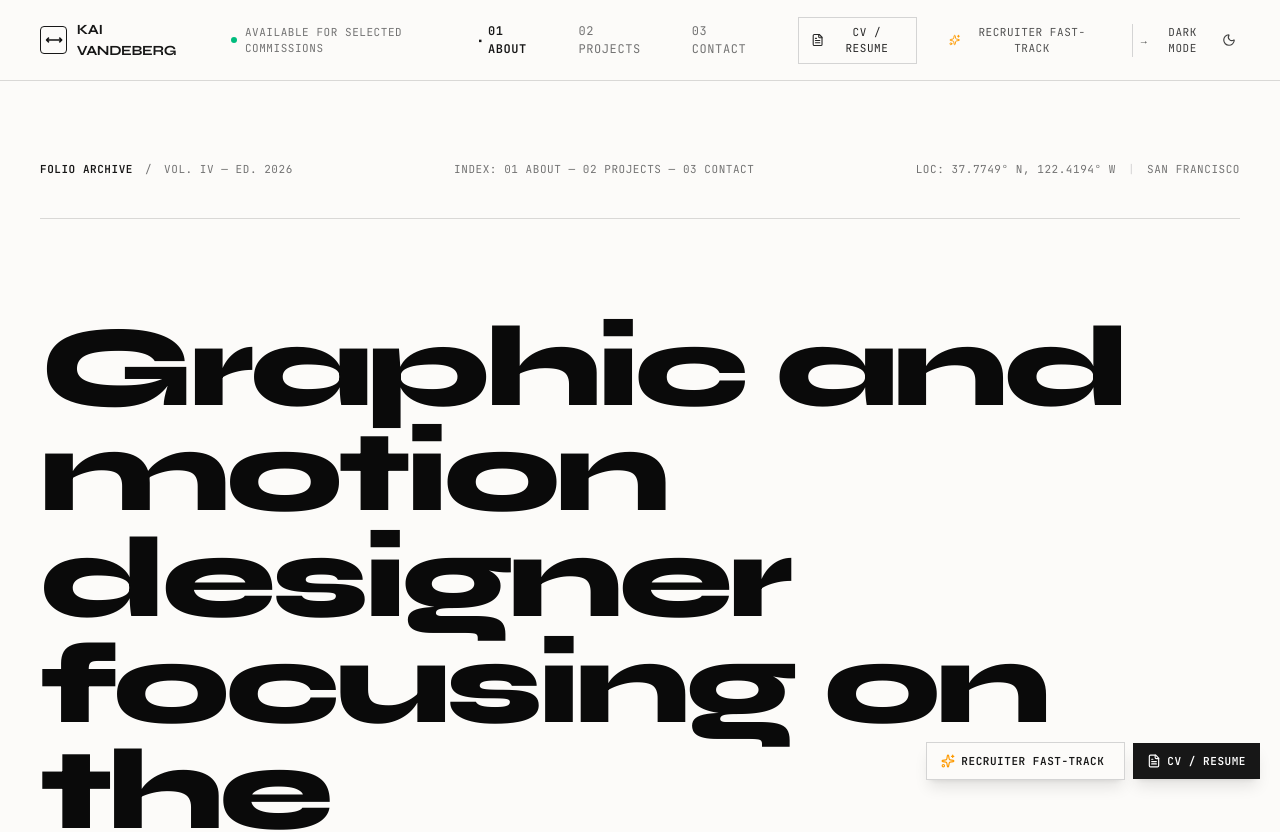
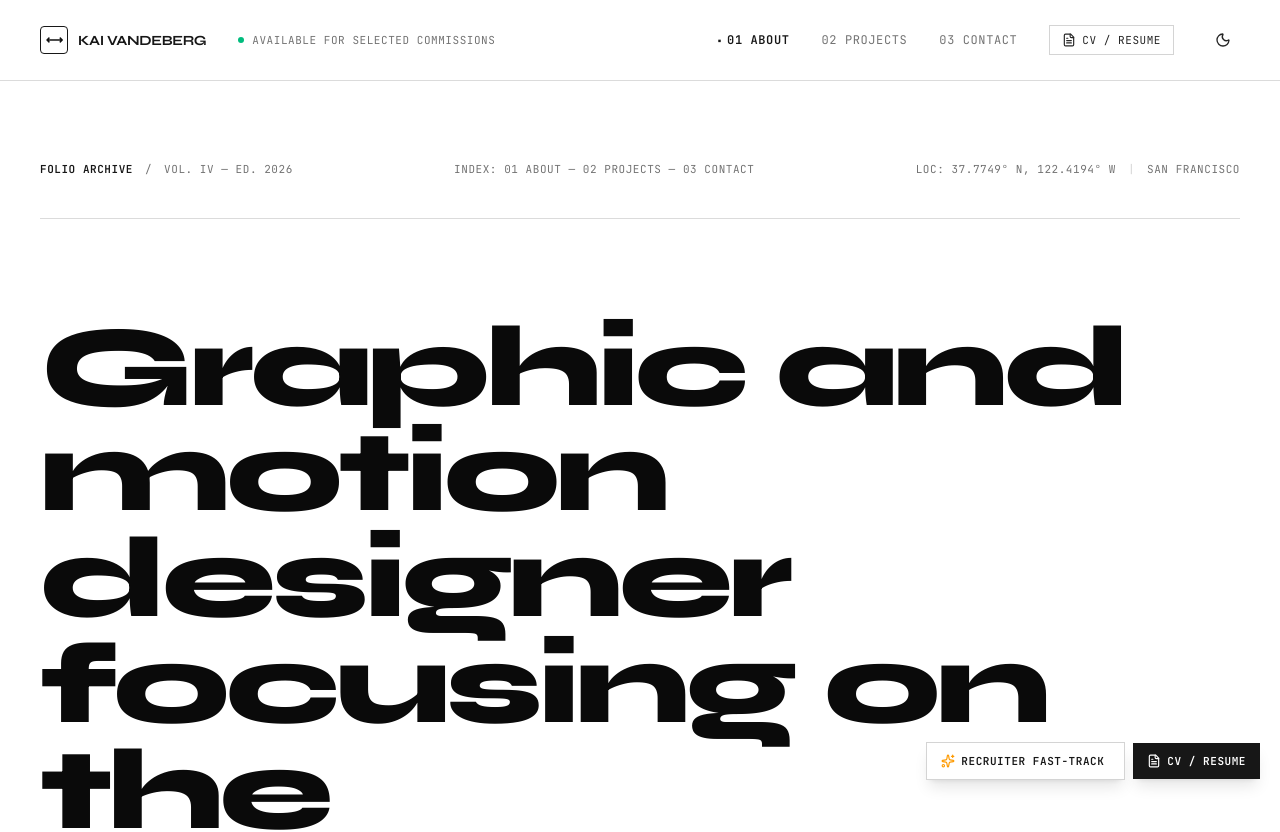
Before and after one commit to bencutelamne/ben-portfolio, a React (Vite) app: page / in a window 1280 px wide. Shown: the top 832 px of the page. Built offline with nearby package versions, Linux system fonts and the light colour scheme.

Commit message:
ignore .env

```diff
--- a/src/App.tsx
+++ b/src/App.tsx
@@ -71,7 +71,7 @@ export default function App() {
   };
 
   return (
-    <div className="min-h-screen flex flex-col bg-[#fcfbf9] text-[#111111] dark:bg-[#0c0c0d] dark:text-[#f3f3f3] transition-colors duration-300 selection:bg-neutral-900 selection:text-white dark:selection:bg-white dark:selection:text-black">
+    <div className="min-h-screen flex flex-col bg-white text-[#111111] dark:bg-[#0c0c0d] dark:text-[#f3f3f3] transition-colors duration-300 selection:bg-neutral-900 selection:text-white dark:selection:bg-white dark:selection:text-black">
 
       {/* Navigation Masthead */}
       <Header
@@ -110,7 +110,7 @@ export default function App() {
       >
         <button
           onClick={() => setIsRecruiterTourOpen(true)}
-          className="flex items-center space-x-1.5 px-3.5 py-2.5 bg-[#fcfbf9] dark:bg-[#0c0c0d] border border-neutral-300 dark:border-neutral-700 hover:border-neutral-900 dark:hover:border-white text-neutral-900 dark:text-white shadow-lg backdrop-blur-sm transition-all hover:scale-105"
+          className="flex items-center space-x-1.5 px-3.5 py-2.5 bg-white dark:bg-[#0c0c0d] border border-neutral-300 dark:border-neutral-700 hover:border-neutral-900 dark:hover:border-white text-neutral-900 dark:text-white shadow-lg backdrop-blur-sm transition-all hover:scale-105"
           title="Recruiter Fast-Track"
         >
           <Sparkles className="w-3.5 h-3.5 text-amber-500" />
--- a/src/components/ContactSection.tsx
+++ b/src/components/ContactSection.tsx
@@ -141,7 +141,7 @@ export const ContactSection: React.FC<ContactSectionProps> = ({ onOpenResume })
                   <select
                     value={inquiryType}
                     onChange={(e) => setInquiryType(e.target.value)}
-                    className="w-full p-2.5 bg-[#fcfbf9] dark:bg-[#0c0c0d] border border-neutral-300 dark:border-neutral-700 text-neutral-900 dark:text-white focus:outline-none focus:border-neutral-950 dark:focus:border-white text-xs"
+                    className="w-full p-2.5 bg-white dark:bg-[#0c0c0d] border border-neutral-300 dark:border-neutral-700 text-neutral-900 dark:text-white focus:outline-none focus:border-neutral-950 dark:focus:border-white text-xs"
                   >
                     <option value="Full-time Creative Direction Role">Full-time Creative Direction / Lead Role</option>
                     <option value="Senior Brand & Visual Systems Position">Senior Brand Systems Position</option>
@@ -160,7 +160,7 @@ export const ContactSection: React.FC<ContactSectionProps> = ({ onOpenResume })
                     value={customMsg}
                     onChange={(e) => setCustomMsg(e.target.value)}
                     placeholder="Describe timeline, scope, or company background..."
-                    className="w-full p-2.5 bg-[#fcfbf9] dark:bg-[#0c0c0d] border border-neutral-300 dark:border-neutral-700 text-neutral-900 dark:text-white focus:outline-none focus:border-neutral-950 dark:focus:border-white text-xs placeholder:text-neutral-400"
+                    className="w-full p-2.5 bg-white dark:bg-[#0c0c0d] border border-neutral-300 dark:border-neutral-700 text-neutral-900 dark:text-white focus:outline-none focus:border-neutral-950 dark:focus:border-white text-xs placeholder:text-neutral-400"
                   />
                 </div>
 
--- a/src/components/Footer.tsx
+++ b/src/components/Footer.tsx
@@ -27,7 +27,7 @@ export const Footer: React.FC = () => {
   };
 
   return (
-    <footer className="w-full bg-[#fcfbf9] dark:bg-[#0c0c0d] editorial-border-t py-12 md:py-16 text-[12px] font-mono-custom text-neutral-500 dark:text-neutral-400">
+    <footer className="w-full bg-white dark:bg-[#0c0c0d] editorial-border-t py-12 md:py-16 text-[12px] font-mono-custom text-neutral-500 dark:text-neutral-400">
       <div className="max-w-[1520px] mx-auto px-4 sm:px-6 lg:px-10">
 
         {/* 4-column colophon footer */}
--- a/src/components/Header.tsx
+++ b/src/components/Header.tsx
@@ -38,8 +38,8 @@ export const Header: React.FC<HeaderProps> = ({
       id="editorial-header"
       className={`sticky top-0 z-40 w-full transition-all duration-300 ${
         scrolled
-          ? 'bg-[#fcfbf9]/95 dark:bg-[#0c0c0d]/95 backdrop-blur-md editorial-border-b'
-          : 'bg-[#fcfbf9] dark:bg-[#0c0c0d] editorial-border-b'
+          ? 'bg-white/95 dark:bg-[#0c0c0d]/95 backdrop-blur-md editorial-border-b'
+          : 'bg-white dark:bg-[#0c0c0d] editorial-border-b'
       }`}
     >
       <div className="max-w-[1520px] mx-auto px-4 sm:px-6 lg:px-10">
@@ -97,31 +97,19 @@ export const Header: React.FC<HeaderProps> = ({
               <span>CV / RESUME</span>
             </button>
 
-            {/* Recruiter Quick View */}
-            {onOpenRecruiterTour && (
-              <button
-                id="header-recruiter-tour-btn"
-                onClick={onOpenRecruiterTour}
-                className="hidden xl:flex items-center space-x-1 text-[11px] font-mono-custom tracking-wider text-neutral-600 hover:text-neutral-950 dark:text-neutral-400 dark:hover:text-white transition-colors"
-                title="Open Recruiter Fast-Track"
-              >
-                <Sparkles className="w-3 h-3 text-amber-500" />
-                <span>RECRUITER FAST-TRACK</span>
-              </button>
-            )}
-
             {/* Dark Mode Toggle */}
             <button
               id="header-dark-mode-toggle"
               onClick={() => setDarkMode((prev) => !prev)}
-              aria-label="Toggle visual theme"
-              className="flex items-center space-x-1.5 text-[11px] font-mono-custom tracking-wider text-neutral-700 dark:text-neutral-300 hover:text-neutral-950 dark:hover:text-white transition-colors group cursor-pointer pl-2 border-l border-neutral-300 dark:border-neutral-800"
+              aria-label={darkMode ? 'Switch to light mode' : 'Switch to dark mode'}
+              title={darkMode ? 'Switch to light mode' : 'Switch to dark mode'}
+              className="group p-2 border border-transparent hover:border-neutral-300 dark:hover:border-neutral-700 hover:bg-neutral-100/50 dark:hover:bg-neutral-800/40 text-neutral-700 dark:text-neutral-300 hover:text-neutral-950 dark:hover:text-white transition-all cursor-pointer flex items-center justify-center rounded-none"
             >
-              <span className="text-[10px] group-hover:translate-x-0.5 transition-transform">→</span>
-              <span>{darkMode ? 'LIGHT MODE' : 'DARK MODE'}</span>
-              <span className="p-1 rounded-sm">
-                {darkMode ? <Sun className="w-3.5 h-3.5" /> : <Moon className="w-3.5 h-3.5" />}
-              </span>
+              {darkMode ? (
+                <Sun className="w-4 h-4 text-amber-400 transition-transform duration-300 group-hover:rotate-90 group-hover:scale-110" />
+              ) : (
+                <Moon className="w-4 h-4 text-neutral-800 dark:text-neutral-200 transition-transform duration-300 group-hover:-rotate-12 group-hover:scale-110" />
+              )}
             </button>
           </nav>
 
@@ -130,10 +118,15 @@ export const Header: React.FC<HeaderProps> = ({
             <button
               id="mobile-dark-mode-toggle"
               onClick={() => setDarkMode((prev) => !prev)}
-              aria-label="Toggle visual theme"
-              className="p-2 border border-neutral-200 dark:border-neutral-800 text-neutral-800 dark:text-neutral-200"
+              aria-label={darkMode ? 'Switch to light mode' : 'Switch to dark mode'}
+              title={darkMode ? 'Switch to light mode' : 'Switch to dark mode'}
+              className="group p-2 border border-transparent hover:border-neutral-300 dark:hover:border-neutral-700 hover:bg-neutral-100/50 dark:hover:bg-neutral-800/40 text-neutral-800 dark:text-neutral-200 flex items-center justify-center transition-all"
             >
-              {darkMode ? <Sun className="w-4 h-4" /> : <Moon className="w-4 h-4" />}
+              {darkMode ? (
+                <Sun className="w-4 h-4 text-amber-400 transition-transform duration-300 group-hover:rotate-90 group-hover:scale-110" />
+              ) : (
+                <Moon className="w-4 h-4 text-neutral-800 dark:text-neutral-200 transition-transform duration-300 group-hover:-rotate-12 group-hover:scale-110" />
+              )}
             </button>
             <button
               id="mobile-menu-toggle"
@@ -151,7 +144,7 @@ export const Header: React.FC<HeaderProps> = ({
       {mobileMenuOpen && (
         <div
           id="mobile-navigation-drawer"
-          className="md:hidden w-full bg-[#fcfbf9] dark:bg-[#0c0c0d] editorial-border-b px-6 py-6 space-y-5 animate-in fade-in slide-in-from-top-4 duration-200"
+          className="md:hidden w-full bg-white dark:bg-[#0c0c0d] editorial-border-b px-6 py-6 space-y-5 animate-in fade-in slide-in-from-top-4 duration-200"
         >
           <div className="space-y-3 font-mono-custom text-sm">
             {navItems.map((item) => (
@@ -178,19 +171,6 @@ export const Header: React.FC<HeaderProps> = ({
               <span>VIEW FULL CV / RESUME</span>
             </button>
 
-            {onOpenRecruiterTour && (
-              <button
-                onClick={() => {
-                  setMobileMenuOpen(false);
-                  onOpenRecruiterTour();
-                }}
-                className="w-full flex items-center justify-center space-x-2 py-2.5 bg-neutral-100 dark:bg-neutral-900 border border-neutral-300 dark:border-neutral-700 text-neutral-900 dark:text-neutral-100"
-              >
-                <Sparkles className="w-4 h-4 text-amber-500" />
-                <span>RECRUITER FAST-TRACK SUMMARY</span>
-              </button>
-            )}
-
             <div className="pt-2 flex items-center justify-between text-[11px] text-neutral-500 dark:text-neutral-400">
               <span>LOCATION: SF & REMOTE</span>
               <span className="text-emerald-600 dark:text-emerald-400 font-medium">AVAILABLE FOR HIRE</span>
--- a/src/components/RecruiterFastBar.tsx
+++ b/src/components/RecruiterFastBar.tsx
@@ -25,7 +25,7 @@ export const RecruiterFastBar: React.FC<RecruiterFastBarProps> = ({
       id="recruiter-fast-track-modal"
       className="fixed inset-0 z-50 overflow-y-auto bg-neutral-950/80 backdrop-blur-md flex items-center justify-center p-4 sm:p-6 animate-in fade-in duration-200"
     >
-      <div className="w-full max-w-3xl bg-[#fcfbf9] dark:bg-[#0c0c0d] text-neutral-900 dark:text-neutral-100 border border-neutral-300 dark:border-neutral-800 shadow-2xl p-6 sm:p-10 space-y-8 font-sans">
+      <div className="w-full max-w-3xl bg-white dark:bg-[#0c0c0d] text-neutral-900 dark:text-neutral-100 border border-neutral-300 dark:border-neutral-800 shadow-2xl p-6 sm:p-10 space-y-8 font-sans">
 
         {/* Header */}
         <div className="flex items-start justify-between pb-6 editorial-border-b">
--- a/src/components/ResumeModal.tsx
+++ b/src/components/ResumeModal.tsx
@@ -67,10 +67,10 @@ ${RESUME_DATA.awards.map((aw) => `• ${aw.year}: ${aw.award} (${aw.category})`)
     >
       <div
         id="resume-modal-content"
-        className="w-full max-w-4xl bg-[#fcfbf9] dark:bg-[#0c0c0d] text-neutral-900 dark:text-neutral-100 min-h-screen sm:min-h-0 sm:my-8 border border-neutral-300 dark:border-neutral-800 shadow-2xl flex flex-col"
+        className="w-full max-w-4xl bg-white dark:bg-[#0c0c0d] text-neutral-900 dark:text-neutral-100 min-h-screen sm:min-h-0 sm:my-8 border border-neutral-300 dark:border-neutral-800 shadow-2xl flex flex-col"
       >
         {/* Top Action Bar */}
-        <div className="sticky top-0 z-20 flex items-center justify-between px-6 py-4 bg-[#fcfbf9]/95 dark:bg-[#0c0c0d]/95 backdrop-blur-sm editorial-border-b font-mono-custom text-[12px]">
+        <div className="sticky top-0 z-20 flex items-center justify-between px-6 py-4 bg-white/95 dark:bg-[#0c0c0d]/95 backdrop-blur-sm editorial-border-b font-mono-custom text-[12px]">
           <div className="flex items-center space-x-2">
             <span className="font-bold text-neutral-950 dark:text-white uppercase">
               CURRICULUM VITAE — 2026
--- a/src/index.css
+++ b/src/index.css
@@ -1,4 +1,6 @@
 @import "tailwindcss";
+
+@custom-variant dark (&:where(.dark, .dark *));
 
 @layer base {
   :root {
```
Also changed, not shown: index.html (+14 -1 lines), src/components/CaseStudyModal.tsx (+18 -7 lines), 2 other files (tests, documents, lock files or other folders).
